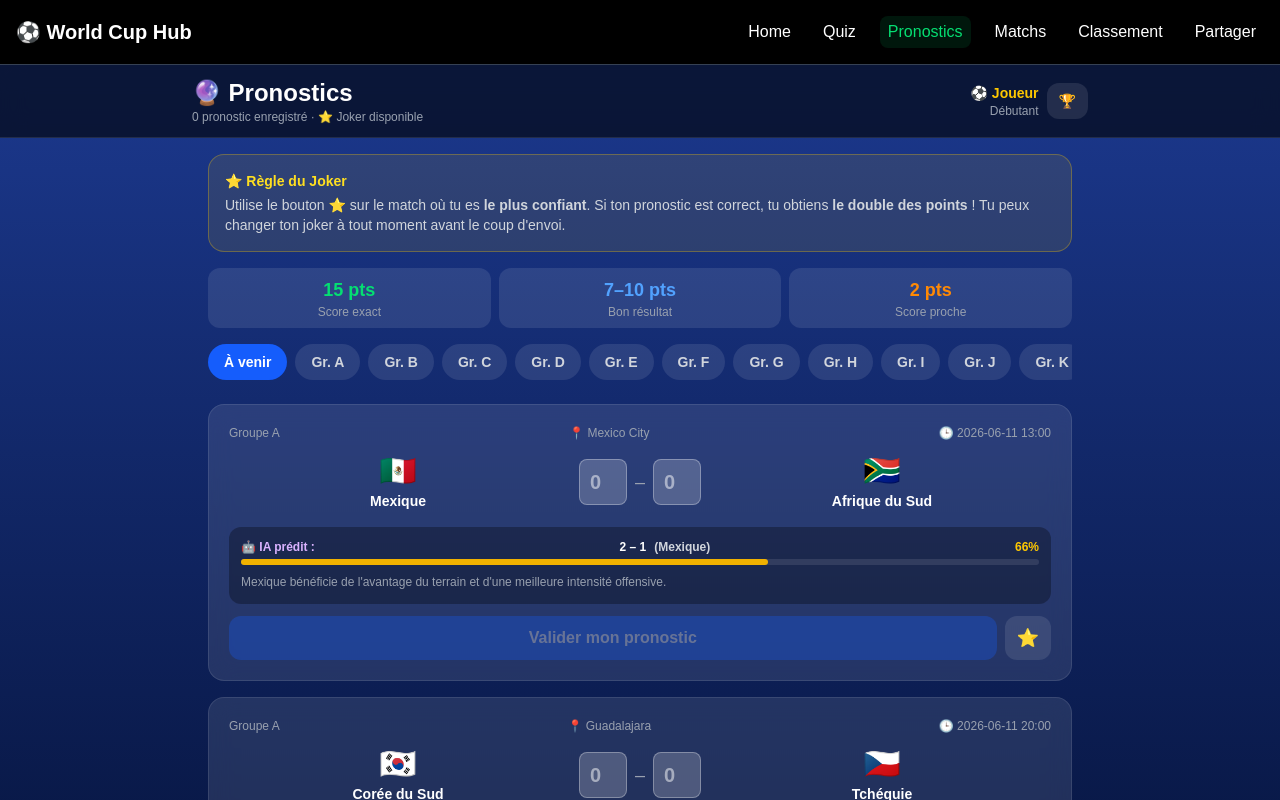
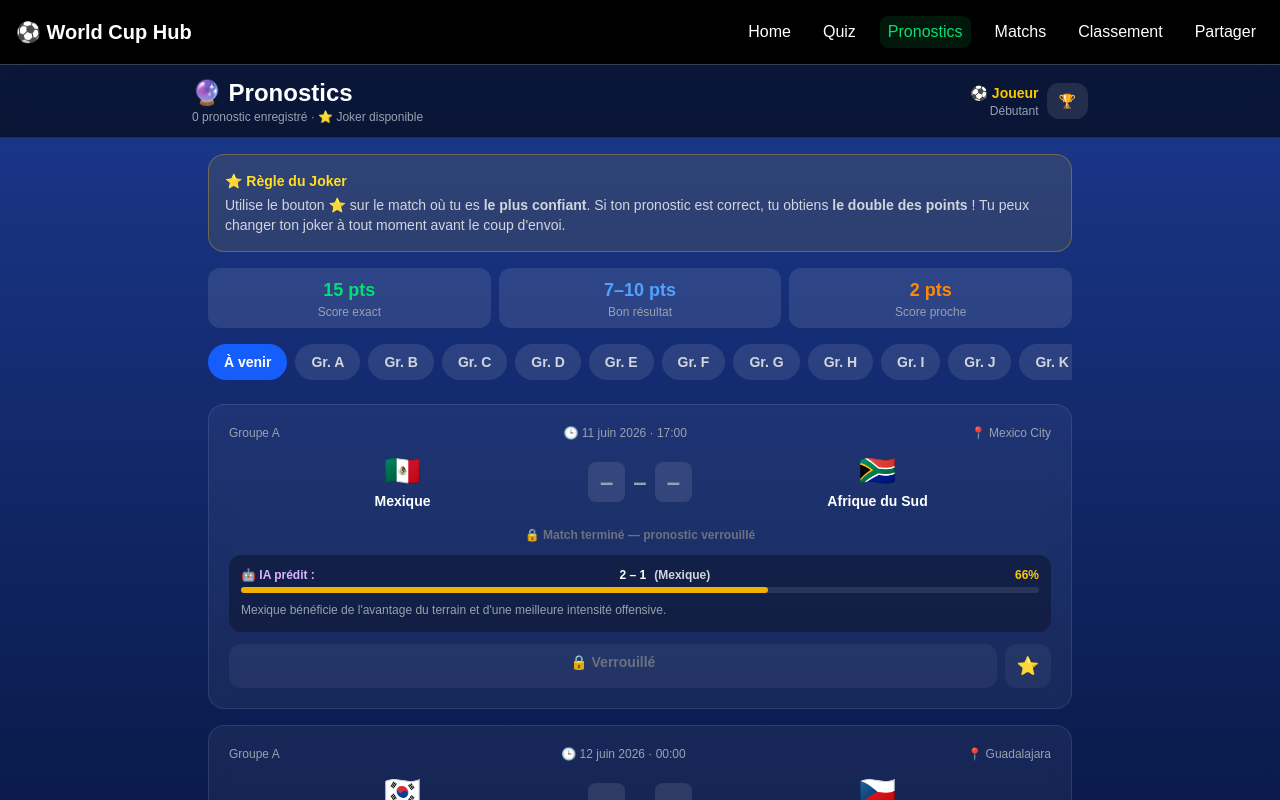
Before and after one commit to Elhadji17/world-cup-hub, a React (Vite) app: page /predictions in a window 1280 px wide. Shown: the top 800 px of the page. Built offline with nearby package versions, Linux system fonts and the light colour scheme.

Commit message:
feat: heure locale + pronostics verrouillés apres match

```diff
--- a/src/components/MatchCard.jsx
+++ b/src/components/MatchCard.jsx
@@ -1,16 +1,18 @@
 // src/components/MatchCard.jsx
-// Carte d'un match — conçu pour Predictions.jsx
-// Props reçues : match, prediction, isJoker, onSave, onJoker
-// Imports alignés sur tes fichiers : aiPredictions.js, scoring.js, matches.js
+// Carte pronostic — heure locale + blocage après début du match
 
 import { useState } from "react";
 import { motion, AnimatePresence } from "framer-motion";
 import { FLAGS } from "../data/matches";
 import { AI_PREDICTIONS, getConfidenceColor, getConfidenceBg } from "../data/aiPredictions";
 import { agreesWithAI } from "../utils/scoring";
+import { getMatchStatus, isMatchEditable, formatLocalTime, formatLocalDate, timeUntilMatch } from "../utils/dateUtils";
 
 export default function MatchCard({ match, prediction, isJoker, onSave, onJoker }) {
-  const ai = AI_PREDICTIONS[match.id];
+  const ai      = AI_PREDICTIONS[match.id];
+  const status  = getMatchStatus(match.date, match.time);
+  const editable = isMatchEditable(match.date, match.time);
+  const countdown = timeUntilMatch(match.date, match.time);
 
   const [scoreA, setScoreA] = useState(prediction?.scoreA ?? "");
   const [scoreB, setScoreB] = useState(prediction?.scoreB ?? "");
@@ -21,18 +23,18 @@ export default function MatchCard({ match, prediction, isJoker, onSave, onJoker
     ? { scoreA: Number(scoreA), scoreB: Number(scoreB) }
     : null;
 
-  // Compare résultat prédit user vs IA (victoire/nul/défaite)
   const sameAsAI = userPred && ai
     ? agreesWithAI(userPred, { scoreA: ai.scoreA, scoreB: ai.scoreB })
     : false;
 
   function handleSave() {
-    if (!hasInput) return;
+    if (!hasInput || !editable) return;
     onSave(match.id, { scoreA: Number(scoreA), scoreB: Number(scoreB) });
     setSaved(true);
   }
 
   function handleEdit() {
+    if (!editable) return; // bloqué si match commencé
     setSaved(false);
   }
 
@@ -41,43 +43,57 @@ export default function MatchCard({ match, prediction, isJoker, onSave, onJoker
       layout
       initial={{ opacity: 0, y: 20 }}
       animate={{ opacity: 1, y: 0 }}
-      className={`relative bg-white/10 backdrop-blur-md rounded-2xl p-5 border transition-all
-        ${isJoker
-          ? "border-yellow-400 shadow-yellow-400/30 shadow-lg"
-          : "border-white/10"
-        }`}
+      className={`relative backdrop-blur-md rounded-2xl p-5 border transition-all ${
+        isJoker
+          ? "bg-yellow-900/30 border-yellow-400 shadow-yellow-400/30 shadow-lg"
+          : status === "live"
+            ? "bg-red-900/20 border-red-500/40"
+            : status === "finished"
+              ? "bg-white/5 border-white/10 opacity-80"
+              : "bg-white/10 border-white/10"
+      }`}
     >
-
-      {/* ── Badge joker ── */}
+      {/* Badge joker */}
       {isJoker && (
         <div className="absolute -top-3 left-1/2 -translate-x-1/2 bg-yellow-400 text-black text-xs font-bold px-3 py-1 rounded-full shadow">
           ⭐ JOKER ×2
         </div>
       )}
 
-      {/* ── Groupe · stade · heure ── */}
+      {/* Badge statut match */}
+      {status === "live" && (
+        <div className="absolute -top-3 right-4 bg-red-500 text-white text-xs font-bold px-3 py-1 rounded-full animate-pulse">
+          🔴 LIVE
+        </div>
+      )}
+
+      {/* En-tête — heure LOCALE */}
       <div className="flex justify-between text-xs text-gray-400 mb-3">
         <span>Groupe {match.group}</span>
+        <span>
+          🕒 {formatLocalDate(match.date, match.time)} · {formatLocalTime(match.date, match.time)}
+          {countdown && <span className="ml-1 text-blue-300">({countdown})</span>}
+        </span>
         <span>📍 {match.stadium}</span>
-        <span>🕒 {match.date} {match.time}</span>
       </div>
 
-      {/* ── Équipes + saisie score ── */}
+      {/* Équipes + saisie score */}
       <div className="flex items-center justify-between mb-4">
-
-        {/* Équipe A */}
         <div className="text-center flex-1">
           <div className="text-3xl mb-1">{FLAGS[match.teamA] ?? "🏳️"}</div>
           <div className="font-bold text-sm leading-tight">{match.teamA}</div>
         </div>
 
-        {/* Score */}
         <div className="flex items-center gap-2 mx-3">
-          {saved ? (
+          {saved || !editable ? (
             <div className="flex items-center gap-2 text-2xl font-bold">
-              <span className="bg-white/20 rounded-lg px-3 py-1">{scoreA}</span>
+              <span className={`rounded-lg px-3 py-1 ${editable ? "bg-white/20" : "bg-white/10 text-gray-400"}`}>
+                {scoreA !== "" ? scoreA : "–"}
+              </span>
               <span className="text-gray-400">–</span>
-              <span className="bg-white/20 rounded-lg px-3 py-1">{scoreB}</span>
+              <span className={`rounded-lg px-3 py-1 ${editable ? "bg-white/20" : "bg-white/10 text-gray-400"}`}>
+                {scoreB !== "" ? scoreB : "–"}
+              </span>
             </div>
           ) : (
             <>
@@ -100,17 +116,27 @@ export default function MatchCard({ match, prediction, isJoker, onSave, onJoker
           )}
         </div>
 
-        {/* Équipe B */}
         <div className="text-center flex-1">
           <div className="text-3xl mb-1">{FLAGS[match.teamB] ?? "🏳️"}</div>
           <div className="font-bold text-sm leading-tight">{match.teamB}</div>
         </div>
       </div>
 
-      {/* ── Prédiction IA ── */}
+      {/* Message blocage */}
+      {!editable && (
+        <div className={`text-center text-xs mb-3 font-semibold ${
+          status === "live" ? "text-red-300" : "text-gray-500"
+        }`}>
+          {status === "live"
+            ? "🔴 Match en cours — pronostic verrouillé"
+            : "🔒 Match terminé — pronostic verrouillé"
+          }
+        </div>
+      )}
+
+      {/* Prédiction IA */}
       {ai && (
         <div className="bg-black/30 rounded-xl p-3 mb-3 text-xs">
-
           <div className="flex items-center justify-between mb-1">
             <span className="text-purple-300 font-bold">🤖 IA prédit :</span>
             <span className="text-white font-bold">
@@ -123,8 +149,6 @@ export default function MatchCard({ match, prediction, isJoker, onSave, onJoker
               {ai.confidence}%
             </span>
           </div>
-
-          {/* Barre de confiance */}
           <div className="w-full bg-white/10 rounded-full h-1.5 mb-2">
             <motion.div
               initial={{ width: 0 }}
@@ -133,10 +157,7 @@ export default function MatchCard({ match, prediction, isJoker, onSave, onJoker
               className={`h-1.5 rounded-full ${getConfidenceBg(ai.confidence)}`}
             />
           </div>
-
           <p className="text-gray-400 leading-relaxed">{ai.reasoning}</p>
-
-          {/* Accord / désaccord avec l'IA */}
           {userPred && (
             <div className={`mt-2 font-semibold ${sameAsAI ? "text-green-400" : "text-orange-400"}`}>
               {sameAsAI ? "✅ Tu es d'accord avec l'IA" : "⚡ Tu défies l'IA !"}
@@ -145,11 +166,14 @@ export default function MatchCard({ match, prediction, isJoker, onSave, onJoker
         </div>
       )}
 
-      {/* ── Actions ── */}
+      {/* Actions */}
       <div className="flex gap-2">
-
-        {/* Valider / Modifier */}
-        {!saved ? (
+        {!editable ? (
+          // Match commencé — bouton désactivé
+          <div className="flex-1 bg-white/5 text-gray-500 font-bold py-2 px-4 rounded-xl text-center text-sm">
+            🔒 Verrouillé
+          </div>
+        ) : !saved ? (
           <button
             onClick={handleSave}
             disabled={!hasInput}
@@ -166,29 +190,35 @@ export default function MatchCard({ match, prediction, isJoker, onSave, onJoker
           </button>
         )}
 
-        {/* Bouton joker */}
+        {/* Bouton joker — désactivé si match commencé */}
         <motion.button
-          whileTap={{ scale: 0.9 }}
-          onClick={() => onJoker(match.id)}
-          title={isJoker ? "Joker actif — cliquer pour retirer" : "Utiliser mon joker ici (×2 points)"}
-          className={`px-3 py-2 rounded-xl font-bold text-lg transition active:scale-95
-            ${isJoker
-              ? "bg-yellow-400 text-black"
-              : "bg-white/10 hover:bg-yellow-400/20 text-yellow-400"
-            }`}
+          whileTap={{ scale: editable ? 0.9 : 1 }}
+          onClick={() => editable && onJoker(match.id)}
+          title={
+            !editable ? "Match commencé — joker verrouillé"
+            : isJoker ? "Joker actif — cliquer pour retirer"
+            : "Utiliser mon joker ici (×2 points)"
+          }
+          className={`px-3 py-2 rounded-xl font-bold text-lg transition ${
+            !editable
+              ? "bg-white/5 text-gray-600 cursor-not-allowed"
+              : isJoker
+                ? "bg-yellow-400 text-black active:scale-95"
+                : "bg-white/10 hover:bg-yellow-400/20 text-yellow-400 active:scale-95"
+          }`}
         >
           ⭐
         </motion.button>
       </div>
 
-      {/* ── Partage WhatsApp (si sauvegardé) ── */}
-      {saved && (
+      {/* Partage WhatsApp — seulement si sauvegardé et éditable */}
+      {saved && editable && (
         <a
           href={`https://wa.me/?text=${encodeURIComponent(
             `⚽ Mon pronostic sur World Cup Hub 2026 :\n` +
             `${FLAGS[match.teamA] ?? ""} ${match.teamA} ${scoreA} – ${scoreB} ${match.teamB} ${FLAGS[match.teamB] ?? ""}` +
             `${isJoker ? " ⭐ JOKER" : ""}\n` +
-            `Groupe ${match.group} · ${match.date}\n` +
+            `Groupe ${match.group} · ${formatLocalDate(match.date, match.time)}\n` +
             `🔥 https://world-cup-hub-kappa.vercel.app/`
           )}`}
           target="_blank"
--- /dev/null
+++ b/src/utils/dateUtils.js
@@ -0,0 +1,101 @@
+// src/utils/dateUtils.js
+// Utilitaires de dates — conversion timezone USA → heure locale appareil
+
+// Les matchs WC 2026 sont en heure de l'Est américain (EDT = UTC-4)
+// On stocke les heures en UTC-4, on convertit vers la timezone locale
+
+/**
+ * Convertit une date/heure de match (EDT = UTC-4) vers l'heure locale
+ * @param {string} dateStr  — "2026-06-11"
+ * @param {string} timeStr  — "13:00"
+ * @returns {Date} objet Date en heure locale
+ */
+export function matchToLocalDate(dateStr, timeStr) {
+  // Les stades sont en heure de l'Est (EDT = UTC-4) ou Central (CDT = UTC-5)
+  // On utilise UTC-4 comme base (majorité des matchs)
+  const isoString = `${dateStr}T${timeStr}:00-04:00`;
+  return new Date(isoString);
+}
+
+/**
+ * Formate l'heure locale d'un match pour l'affichage
+ * @param {string} dateStr
+ * @param {string} timeStr
+ * @returns {string} ex: "19:00" en heure locale
+ */
+export function formatLocalTime(dateStr, timeStr) {
+  const date = matchToLocalDate(dateStr, timeStr);
+  return date.toLocaleTimeString([], {
+    hour:   "2-digit",
+    minute: "2-digit",
+    hour12: false,
+  });
+}
+
+/**
+ * Formate la date locale d'un match
+ * @param {string} dateStr
+ * @param {string} timeStr
+ * @returns {string} ex: "11 juin 2026"
+ */
+export function formatLocalDate(dateStr, timeStr) {
+  const date = matchToLocalDate(dateStr, timeStr);
+  return date.toLocaleDateString("fr-FR", {
+    day:   "numeric",
+    month: "long",
+    year:  "numeric",
+  });
+}
+
+/**
+ * Formate date + heure ensemble
+ * @returns {string} ex: "11 juin · 19:00"
+ */
+export function formatLocalDateTime(dateStr, timeStr) {
+  return `${formatLocalDate(dateStr, timeStr)} · ${formatLocalTime(dateStr, timeStr)}`;
+}
+
+/**
+ * Détermine le statut d'un match selon l'heure locale
+ * @returns {"upcoming" | "live" | "finished"}
+ */
+export function getMatchStatus(dateStr, timeStr) {
+  const now       = new Date();
+  const matchDate = matchToLocalDate(dateStr, timeStr);
+  const endDate   = new Date(matchDate.getTime() + 2 * 60 * 60 * 1000); // +2h
+
+  if (now < matchDate) return "upcoming";
+  if (now >= matchDate && now <= endDate) return "live";
+  return "finished";
+}
+
+/**
+ * Vérifie si un match est encore modifiable (avant le coup d'envoi)
+ * @returns {boolean}
+ */
+export function isMatchEditable(dateStr, timeStr) {
+  const now       = new Date();
+  const matchDate = matchToLocalDate(dateStr, timeStr);
+  return now < matchDate; // modifiable seulement avant le début
+}
+
+/**
+ * Temps restant avant un match
+ * @returns {string} ex: "2j 4h 30min" ou "Bientôt !"
+ */
+export function timeUntilMatch(dateStr, timeStr) {
+  const now       = new Date();
+  const matchDate = matchToLocalDate(dateStr, timeStr);
+  const diff      = matchDate - now;
+
+  if (diff <= 0) return null;
+
+  const days    = Math.floor(diff / (1000 * 60 * 60 * 24));
+  const hours   = Math.floor((diff % (1000 * 60 * 60 * 24)) / (1000 * 60 * 60));
+  const minutes = Math.floor((diff % (1000 * 60 * 60)) / (1000 * 60));
+
+  if (days > 0)    return `dans ${days}j ${hours}h`;
+  if (hours > 0)   return `dans ${hours}h ${minutes}min`;
+  if (minutes > 0) return `dans ${minutes}min`;
+  return "Bientôt !";
+}
```
